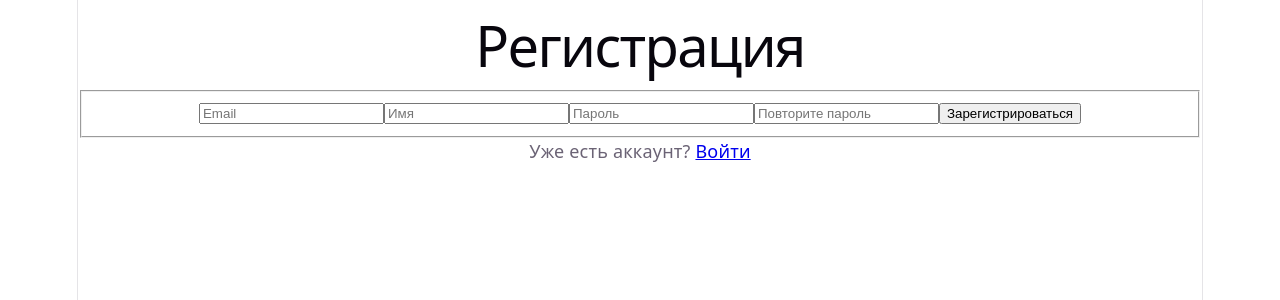
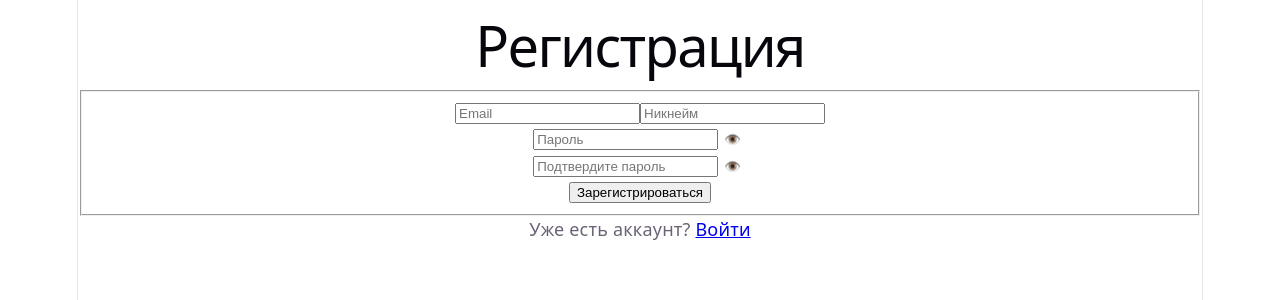
Before and after one commit to Small-Indie-Company-T1/URL-shortener, a React (Vite) app in the folder frontend/: page /register in a window 1280 px wide. Shown: the top 300 px of the page. Built offline with nearby package versions, Linux system fonts and the light colour scheme; no server answers.

Commit message:
Add password validation and PasswordInput component

```diff
--- a/frontend/src/components/auth/LoginForm.jsx
+++ b/frontend/src/components/auth/LoginForm.jsx
@@ -2,6 +2,7 @@ import { Link } from 'react-router-dom';
 import { useState, useEffect } from 'react';
 import useAuthContext from '../../hooks/useAuthContext';
 import { useNavigate } from 'react-router-dom';
+import PasswordInput from './PasswordInput.jsx';
 
 export default function LoginForm() {
   const [email, setEmail] = useState('');
@@ -38,16 +39,16 @@ export default function LoginForm() {
               clearError();
             }}
           />
-          <input
-            required
-            type="password"
+
+          <PasswordInput
             placeholder="Пароль"
-            value={password}
+            password={password}
             onChange={(e) => {
               setPassword(e.target.value);
               clearError();
             }}
           />
+
           <button type="submit">Войти</button>
           {error && <p style={{ color: 'red' }}>{error}</p>}
         </fieldset>
--- /dev/null
+++ b/frontend/src/components/auth/PasswordInput.jsx
@@ -0,0 +1,37 @@
+import { useState } from 'react';
+
+const PasswordInput = ({
+  password,
+  placeholder,
+  onChange,
+  onFocus,
+  onBlur,
+}) => {
+  const [showPassword, setShowPassword] = useState(false);
+  return (
+    <div>
+      <input
+        required
+        type={showPassword ? 'text' : 'password'}
+        placeholder={placeholder}
+        value={password}
+        onChange={onChange}
+        onFocus={onFocus}
+        onBlur={onBlur}
+      />
+      <button
+        type="button"
+        onClick={() => setShowPassword(!showPassword)}
+        style={{
+          background: 'none',
+          border: 'none',
+          cursor: 'pointer',
+        }}
+      >
+        {showPassword ? '🙈' : '👁️'}
+      </button>
+    </div>
+  );
+};
+
+export default PasswordInput;
--- a/frontend/src/components/auth/RegisterForm.jsx
+++ b/frontend/src/components/auth/RegisterForm.jsx
@@ -1,25 +1,42 @@
 import { Link, useNavigate } from 'react-router-dom';
 import { useState, useEffect } from 'react';
 import useAuthContext from '../../hooks/useAuthContext';
+import PasswordInput from './PasswordInput';
+
 export default function RegisterForm() {
   const [email, setEmail] = useState('');
   const [name, setName] = useState('');
   const [password, setPassword] = useState('');
   const [confirmPassword, setConfirmPassword] = useState('');
+
   const [confirmTouched, setConfirmTouched] = useState(false);
+  const [passwordError, setPasswordError] = useState('');
 
   const { register, isLoading, error, clearError, isAuthenticated } =
     useAuthContext();
-
-  const showPasswordMismatch = confirmTouched && password !== confirmPassword;
 
   const handleSubmit = async (e) => {
     e.preventDefault();
     if (password !== confirmPassword) {
       setConfirmTouched(true);
+      setPasswordError('Пароли не совпадают');
       return;
     }
     await register(email, name, password);
+  };
+
+  const validatePassword = () => {
+    if (password !== confirmPassword) {
+      setPasswordError('Пароли не совпадают');
+    } else if (password.length < 8) {
+      setPasswordError('Пароль должен быть не менее 8 символов');
+    } else if (password.length > 128) {
+      setPasswordError('Пароль должен быть не более 128 символов');
+    } else if (password !== password.trim()) {
+      setPasswordError(
+        'Пароль не должен начинаться или заканчиваться пробелами'
+      );
+    }
   };
 
   const navigate = useNavigate();
@@ -44,39 +61,47 @@ export default function RegisterForm() {
               setEmail(e.target.value);
               clearError();
             }}
-          ></input>
+          />
+
           <input
             required
             type="text"
-            placeholder="Имя"
+            placeholder="Никнейм"
             value={name}
             onChange={(e) => {
               setName(e.target.value);
               clearError();
             }}
-          ></input>
-          <input
-            required
-            type="password"
-            placeholder="Пароль"
-            value={password}
+          />
+
+          <PasswordInput
+            password={password}
+            placeholder={'Пароль'}
             onChange={(e) => {
               setPassword(e.target.value);
               clearError();
             }}
-          ></input>
-          <input
-            required
-            type="password"
-            placeholder="Повторите пароль"
-            value={confirmPassword}
+            onFocus={() => setPasswordError('')}
+            onBlur={() => validatePassword()}
+          />
+
+          <PasswordInput
+            password={confirmPassword}
+            placeholder={'Подтвердите пароль'}
             onChange={(e) => {
               setConfirmPassword(e.target.value);
               clearError();
             }}
-            onBlur={() => setConfirmTouched(true)}
-          ></input>
-          {showPasswordMismatch && <p>Пароли не совпадают</p>}
+            onFocus={() => setPasswordError('')}
+            onBlur={() => {
+              setConfirmTouched(true);
+              validatePassword();
+            }}
+          />
+
+          {confirmTouched && passwordError && (
+            <p style={{ color: 'red' }}>{passwordError}</p>
+          )}
           <button type="submit">Зарегистрироваться</button>
           {error && <p style={{ color: 'red' }}>{error}</p>}
         </fieldset>
--- a/frontend/src/hooks/useAuth.js
+++ b/frontend/src/hooks/useAuth.js
@@ -43,7 +43,7 @@ export default function useAuth() {
       await login(email, password); // Автоматический вход после регистрации
     } catch (error) {
       switch (error.response?.status) {
-        case 409:
+        case 400:
           setError('Пользователь с такой почтой уже существует');
           break;
         default:
```
